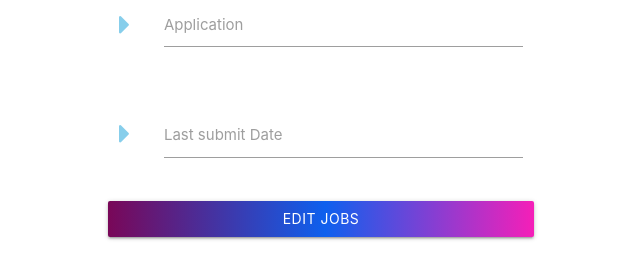
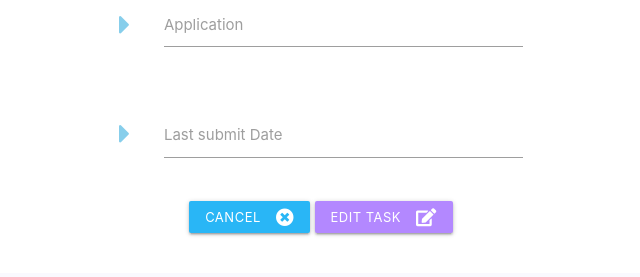
Before and after one commit to Sojasmine/swedevco, a Flask app: template templates/edit_jobs.html in a window 1280 px wide. Shown: the part 1109-1386 px from the top of the page, without its empty margins (319-959 px from the left). After the commit the page ends 1345 px from the top, so only its background shows below. Run offline with Flask 2, Linux system fonts and the light colour scheme; the template is opened without the code that fills it, so the values that code supplies are empty; some libraries are stand-ins or nearby versions; some web fonts are replaced.

Commit message:
Add a cancel button on the edit_jobs.html

```diff
--- a/templates/edit_jobs.html
+++ b/templates/edit_jobs.html
@@ -108,8 +108,13 @@
         </div>
             <!-- post it button-->
           <div class="row">
-            <button type="submit" class="col s12 btn small">
-                Edit Jobs<i class="tiny fas fa-pencil"></i>
+            <div class="col s12 center-align">
+                <!-- cancel button -->
+                <a href="{{ url_for('get_jobs') }}" class="waves-effect waves-light btn-small light-blue lighten-1">
+                    Cancel <i class="fas fa-times-circle right"></i>
+                    </a>
+                <button type="submit" class="waves-effect waves-light btn-small deep-purple accent-1">
+                    Edit Task <i class="fas fa-edit right"></i>
             </button>
         </div>
         </div>
```
